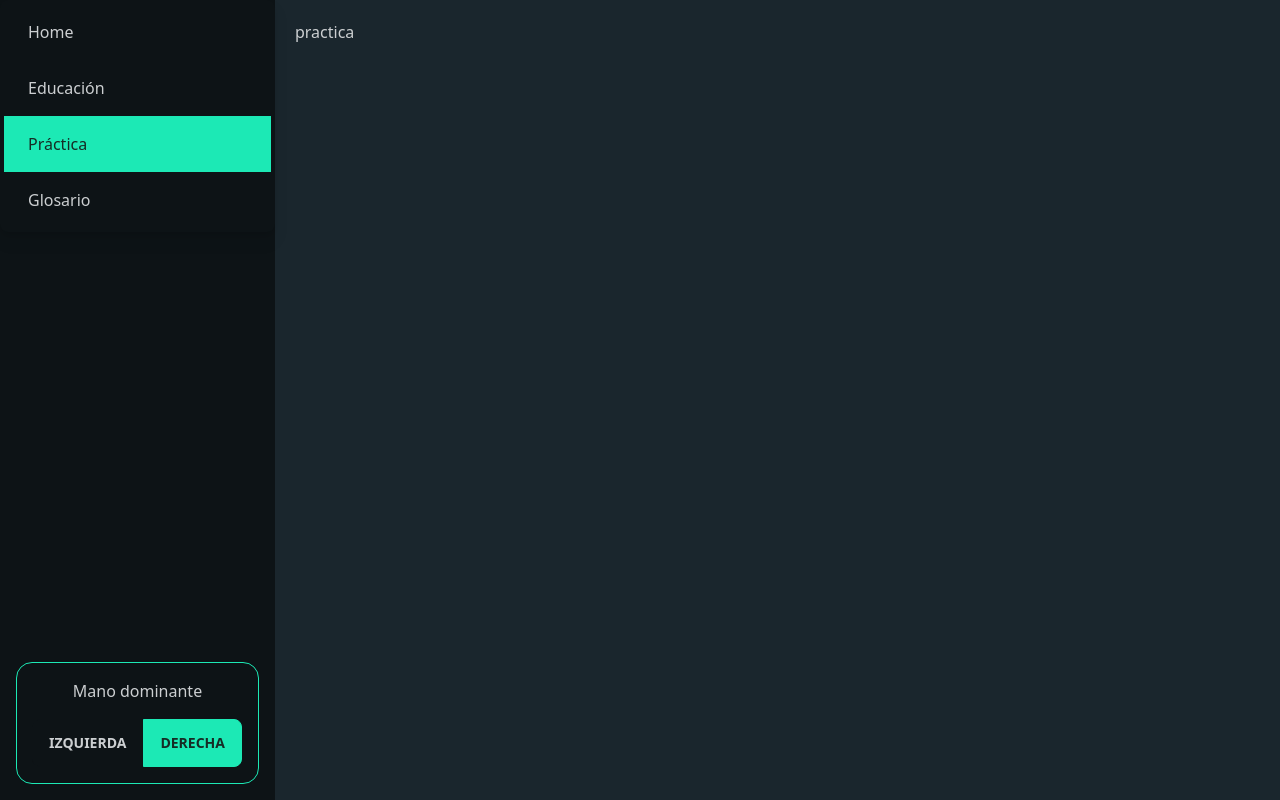
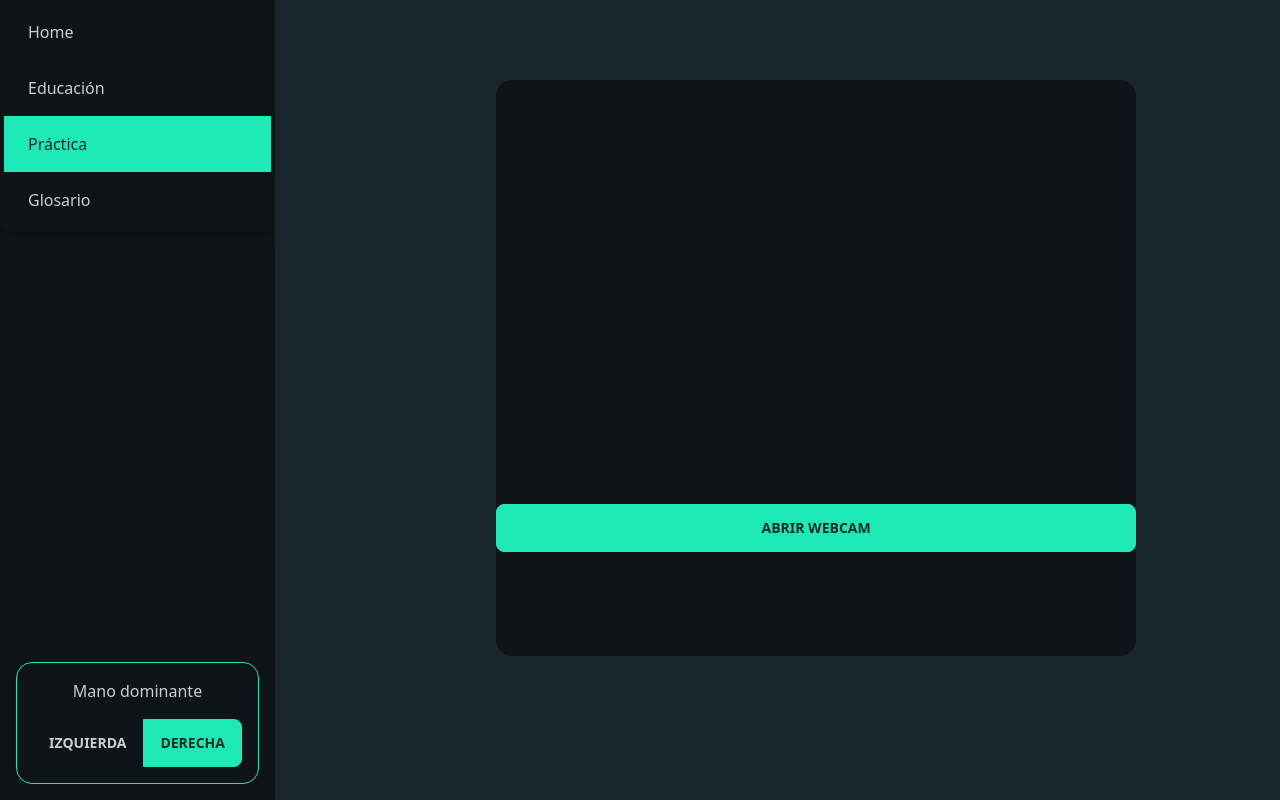
Before and after one commit to Sapitorico/electron_app_react, a React (Vite) app in the folder desktop_app/: page / in a window 1280 px wide. Both pictures are taken after a click on the item "Práctica". Built offline with nearby package versions, Linux system fonts and the light colour scheme.

Commit message:
Practice tab UI

```diff
--- a/desktop_app/src/components/Dashboard/Tabs/Practice/Practice.tsx
+++ b/desktop_app/src/components/Dashboard/Tabs/Practice/Practice.tsx
@@ -1,7 +1,69 @@
+import React, { useRef, useState } from "react";
+
 export default function Practice() {
+  const videoRef = useRef(null);
+  const streamRef = useRef(null);
+  const [isCameraOpen, setCameraOpen] = useState(false);
+
+  const openWebcam = async () => {
+    if (isCameraOpen) {
+      closeWebcam();
+    }
+    try {
+      const stream = await navigator.mediaDevices.getUserMedia({ video: true });
+      videoRef.current.srcObject = stream;
+      videoRef.current.style.transform = "scaleX(-1)";
+      streamRef.current = stream;
+      setCameraOpen(true);
+    } catch (error) {
+      console.error("Error accessing webcam:", error);
+    }
+  };
+
+  const closeWebcam = () => {
+    if (streamRef.current) {
+      const tracks = streamRef.current.getTracks();
+      tracks.forEach((track) => track.stop());
+      videoRef.current.srcObject = null;
+      videoRef.current.style.transform = "";
+      streamRef.current = null;
+      setCameraOpen(false);
+    }
+  };
+
   return (
-    <div className="flex m-5">
-      <span>practica</span>
-    </div>
+    <div className="grid flex-grow justify-center overflow-hidden artboard phone-1"
+    style={{
+      position: "relative",
+      left: "22%",
+      top: "10%",
+      width: "80vh",
+      height: "80vh",
+    }}>
+      <div class="grid flex-grow bg-base-200 justify-center rounded-box overflow-hidden artboard phone-1"
+      style={{
+        width: "100%",
+        height: "90%",
+      }}>
+        <video
+          ref={videoRef}
+          autoPlay
+          style={{
+            width: "100%",
+            height: "100%",
+            transform: "scaleX(-1)",
+          }}
+        ></video>
+        {isCameraOpen ? (
+          <button className="btn btn-primary" onClick={closeWebcam}>
+            Cerrar Webcam
+          </button>
+        ) : (
+          <button className="btn btn-primary" onClick={openWebcam}>
+            Abrir Webcam
+          </button>
+        )}
+        </div>
+        </div>
   );
 }
```
